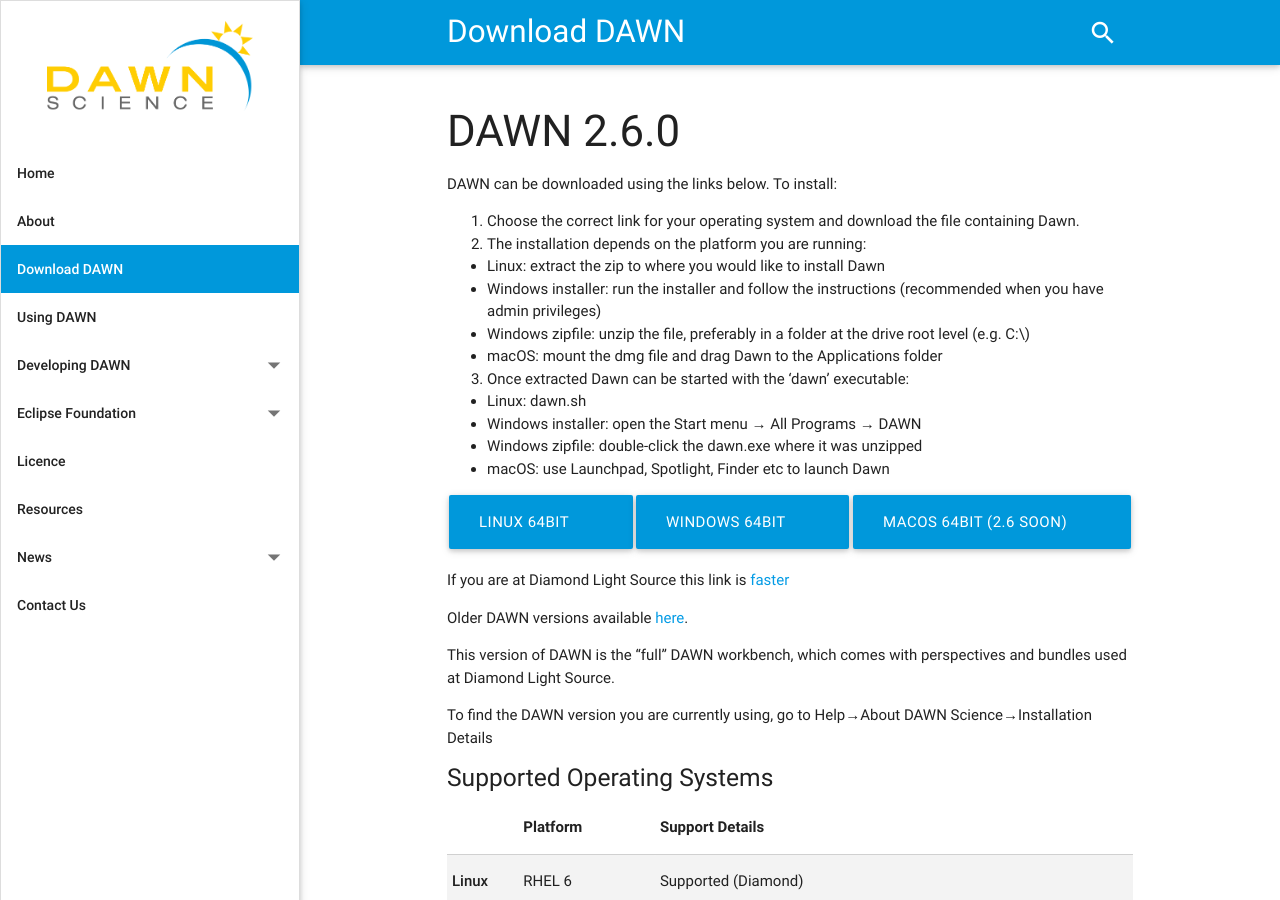
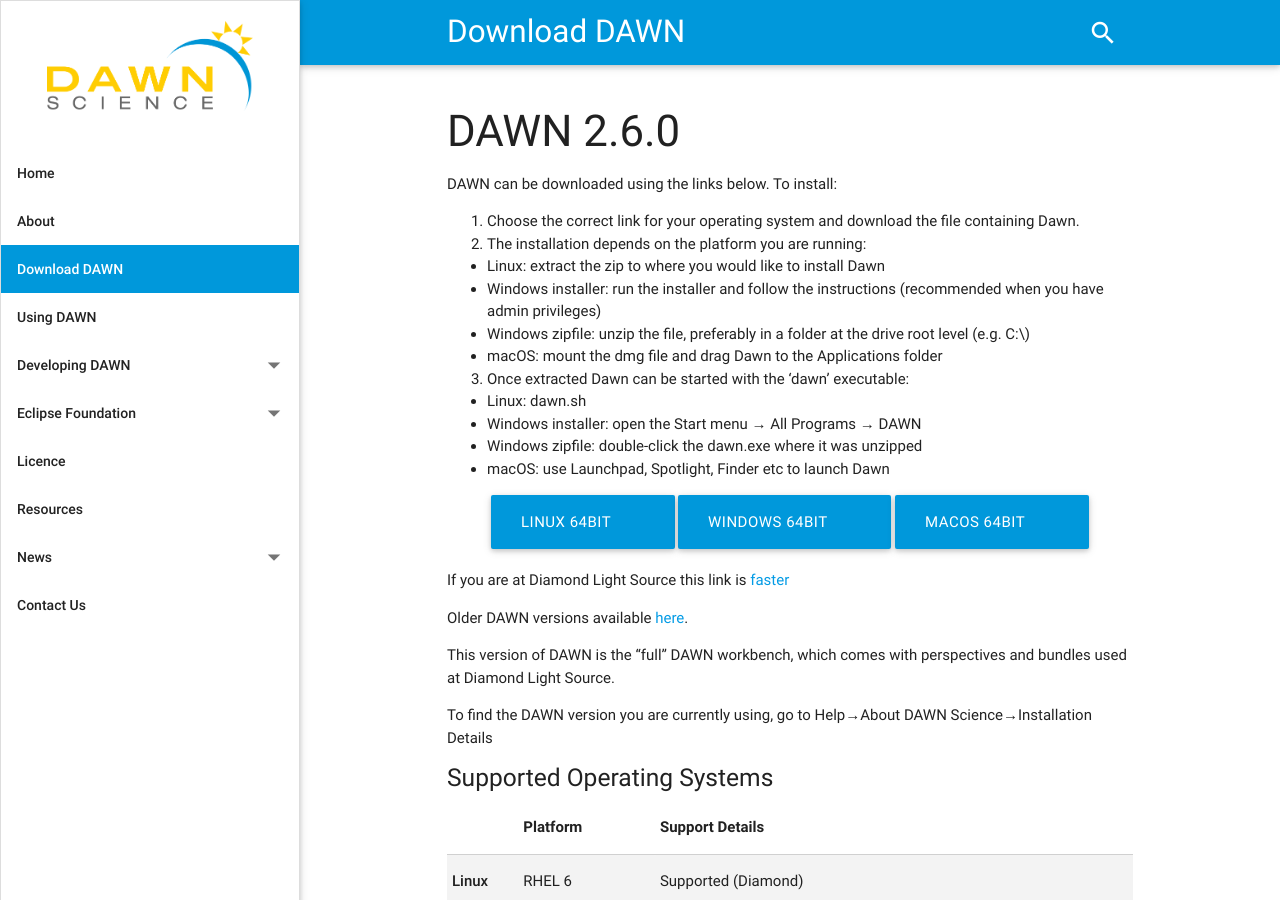
Before and after one commit to DawnScience/dawn-website, a Jekyll site: the page built from _pages/02_download-dawn.md, in a window 1280 px wide and 900 px high. Built offline with Jekyll 4.4.1, drawn with Linux system fonts in a browser that asks for light colours; nearby versions of some CDN libraries.

Commit message:
Add macOS 2.6 package

```diff
--- a/_pages/02_download-dawn.md
+++ b/_pages/02_download-dawn.md
@@ -37,8 +37,8 @@
         <button type="button" class="btn-large waves-effect" onclick="showHide('winExeOrZip')">
         	Windows 64bit<i class="material-icons right">&#xE2C4;</i>
         </button>
-        <a href="http://opengda.org/DawnDiamond/2.5/downloads/builds-release/DawnDiamond-2.5.0.v20170612-1332-mac64.dmg" class="btn-large waves-effect" onclick="trackOutboundLink('http://opengda.org/DawnDiamond/2.5/downloads/builds-release/DawnDiamond-2.5.0.v20170612-1332-mac64.dmg');  return false;">
-        	MacOS 64bit (2.6 soon)<i class="material-icons right">&#xE2C4;</i>
+        <a href="http://www.opengda.org/DawnDiamond/2.6/downloads/builds-release/DawnDiamond-2.6.0.v20170904-0753-mac64.dmg" class="btn-large waves-effect" onclick="trackOutboundLink('http://www.opengda.org/DawnDiamond/2.6/downloads/builds-release/DawnDiamond-2.6.0.v20170904-0753-mac64.dmg'); return false;">
+        	MacOS 64bit<i class="material-icons right">&#xE2C4;</i>
         </a>
 </div>
 
```
Also changed, not shown: _posts/2017-09-04-dawn_2_6_release.md (+0 -2 lines).
